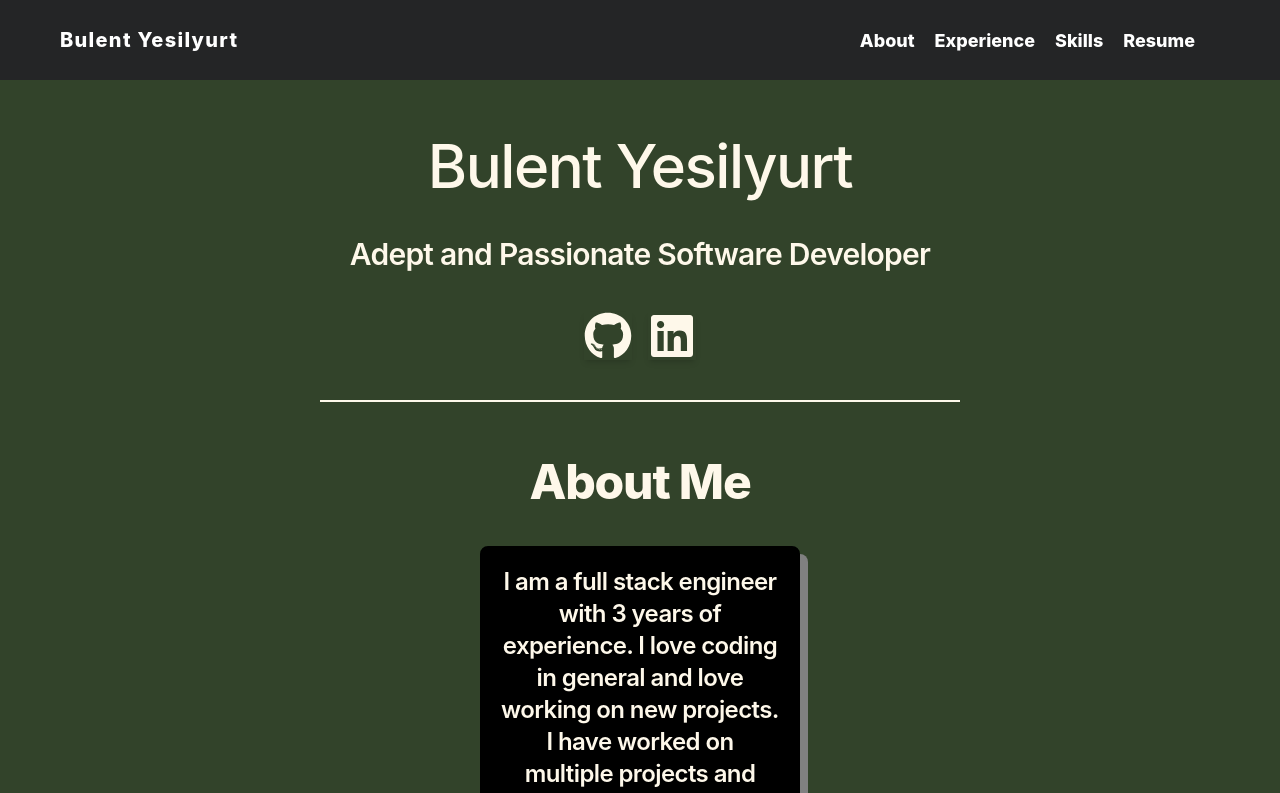
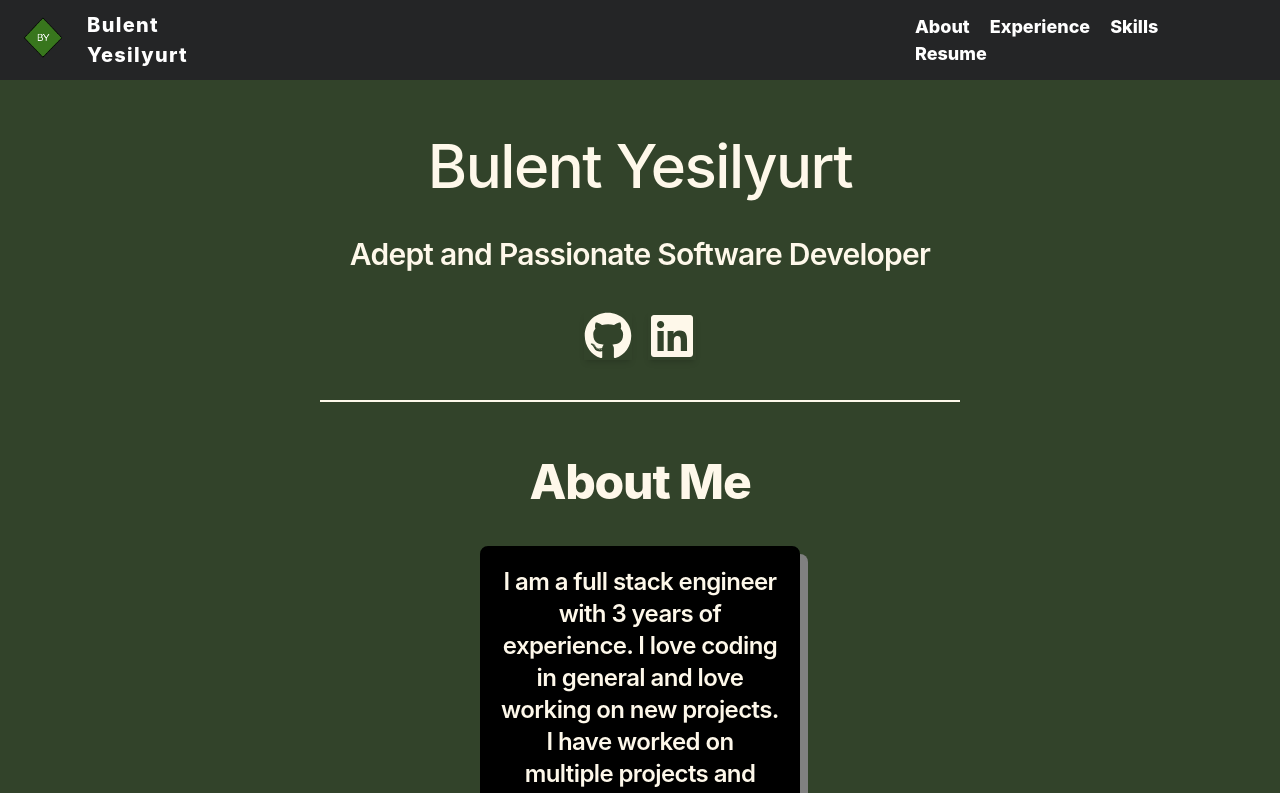
Before and after one commit to bulenty584/personal-website, a React (Create React App) app: page / in a window 1280 px wide. Shown: the top 793 px of the page. Built offline with nearby package versions, Linux system fonts and the light colour scheme.

Commit message:
Initial logo added, plus modifications to skills and app.js

```diff
--- a/src/App.js
+++ b/src/App.js
@@ -6,6 +6,7 @@ import { FaGithub } from "react-icons/fa";
 import { FaLinkedin } from "react-icons/fa";
 import { SiDevpost } from "react-icons/si";
 import Skills from "./Skills/Skills";
+import Projects  from "./Projects/Projects";
 function App() {
   return (
     <>
@@ -43,6 +44,7 @@ function App() {
         <Experience />
         </div>
         <Skills />
+        <Projects />
       </div>
     </>
   );
--- a/src/Projects/Projects.js
+++ b/src/Projects/Projects.js
@@ -0,0 +1,23 @@
+import React from "react";
+import "./Projects.css";
+
+function Projects(){
+    return(
+        <>
+        <div id="projects">
+            <div className="flex items-center justify-center mt-12">
+                <h1 className="text-center w-full font-extrabold tracking-tight sm:text-4xl sm:leading-10 md:text-5xl md:leading-14 text-warm_white">
+                    Projects
+                </h1>
+
+
+
+
+
+            </div>
+        </div>
+        </>
+    )
+}
+
+export default Projects;
--- a/src/Skills/Skills.js
+++ b/src/Skills/Skills.js
@@ -26,7 +26,7 @@ function Skills() {
                     <div class="p-4 bg-black rounded-lg max-h-full text-warm_white font-semibold text-3xl" style={{width: "80%"}}> JavaScript </div>
                 </div>
                 <div class="mx-auto box-border w-5/6 bg-gray rounded-lg border-4 border-white">
-                    <div class="p-4 bg-black rounded-lg max-h-full text-warm_white font-semibold text-3xl" style={{width: "40%"}}> HTML + CSS </div>
+                    <div class="p-4 bg-black rounded-lg max-h-full text-warm_white font-semibold text-3xl" style={{width: "100%"}}> HTML + CSS </div>
                 </div>
                 <div class="mx-auto box-border w-5/6 bg-gray rounded-lg border-4 border-white">
                     <div class="p-4 bg-black rounded-lg max-h-full text-warm_white font-semibold text-3xl" style={{width: "90%"}}> Swift </div>
@@ -42,7 +42,7 @@ function Skills() {
                 </div>
 
                 <h2 className="pt-10 pb-6  text-center w-full font-semibold tracking-tight sm:text-3xl sm:leading-10 md:text-4xl md:leading-14 text-warm_white">
-                    Frameworks
+                    Technologies
                 </h2>
                 <div class="mx-auto box-border w-5/6 bg-gray rounded-lg border-4 border-white">
                     <div class="p-4 bg-black rounded-lg max-h-full text-warm_white font-semibold text-3xl" style={{width: "100%"}}> Git </div>
--- a/src/TopBar/TopBar.css
+++ b/src/TopBar/TopBar.css
@@ -45,10 +45,10 @@ nav .nav-bar {
     height: 100%;
     width: 100%;
     margin: 0 auto;
-    padding: 0 30px;
+    padding: 0px;
+    margin-left: 0;
     display: flex;
     align-items: center;
-    justify-content: space-between;
     border-radius: 4%;
     padding-bottom: 10px;
 }
@@ -69,7 +69,7 @@ body.dark nav {
 nav .nav-bar .menu {
     display: flex;
     justify-content: center;
-    padding-left: 400px;
+    padding-left: 500px;
 }
 
 nav .nav-bar .sidebarOpen {
@@ -83,6 +83,7 @@ nav .nav-bar .logoo {
     display: flex;
     justify-content: flex-start;
     padding-top: 10px;
+    margin-right: 150px;
 }
 
 nav .nav-bar .logoo a {
--- a/src/TopBar/TopBar.js
+++ b/src/TopBar/TopBar.js
@@ -1,12 +1,16 @@
 import React, { useState, useEffect } from "react";
 import { NavLink } from "react-router-dom";
 import "./TopBar.css";
+import logo from '../Assets/Logo.png';
 
 function TopBar() {
   return (
     <header className="navHeader">
       <nav>
         <div className="nav-bar">
+        <div className="w-1/12 object-fill scale-256">
+          <img src={logo} alt="logo" className="object-fill" />
+        </div>
           <span className="logoo navLogo">
             <NavLink to="/">Bulent Yesilyurt</NavLink>
           </span>
```
Also changed, not shown: src/Assets/Logo.png (added).
